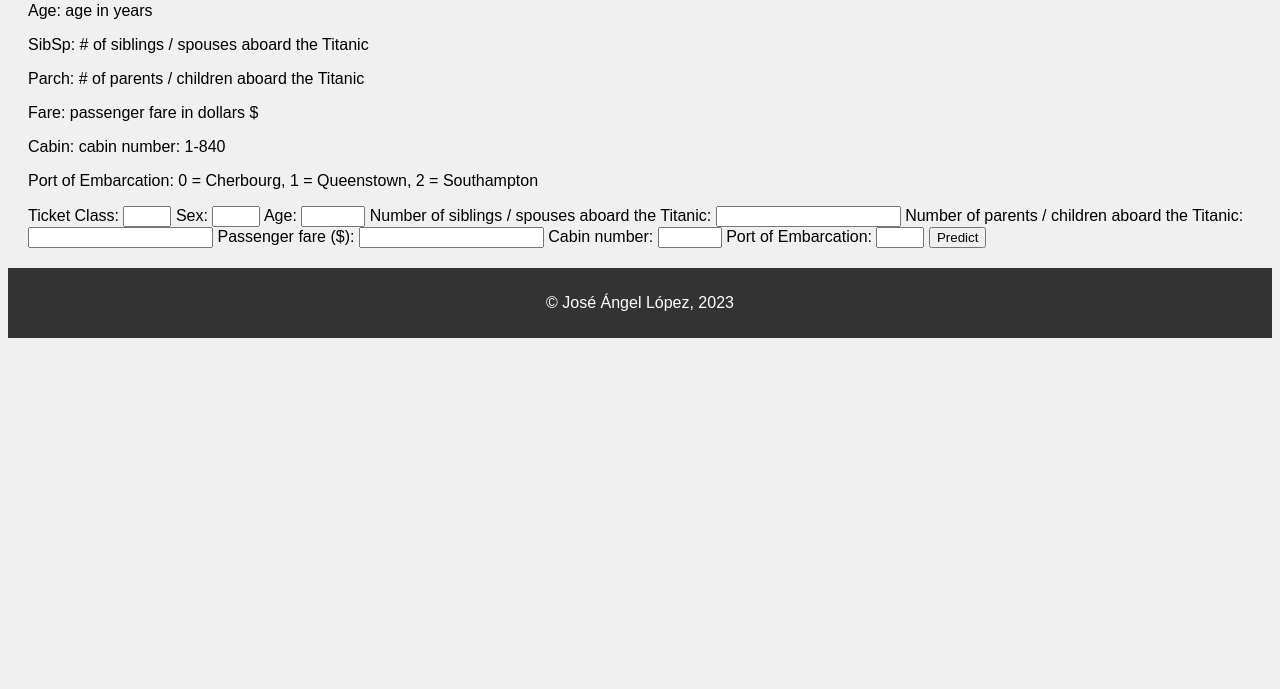
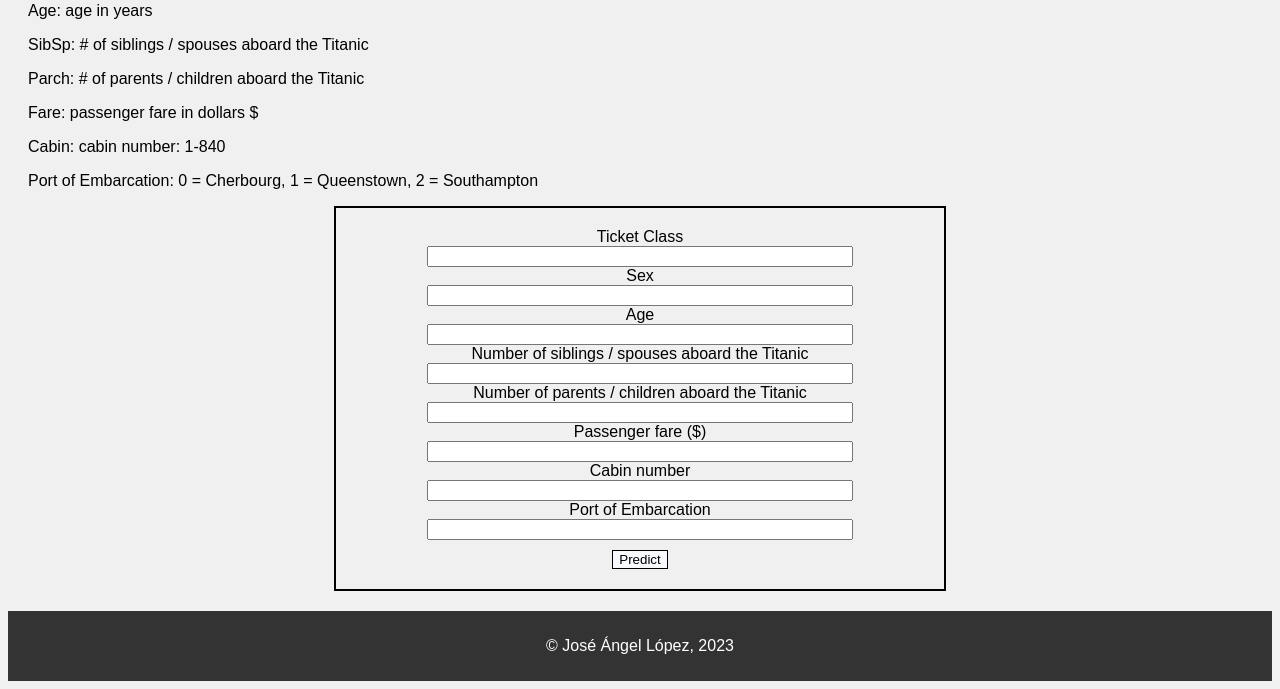
Before and after one commit to jlopezestrada/titanic-survival-prediction, a Flask app: page / in a window 1280 px wide. Shown: the part 160-849 px from the top of the page. Before the commit the page ends 498 px from the top, so only its background shows below. Run offline with Flask 2, Linux system fonts and the light colour scheme.

Commit message:
Add some styling to form

```diff
--- a/app/app.py
+++ b/app/app.py
@@ -12,4 +12,4 @@ def predict():
     return data
 
 if __name__ == "__main__":
-    app.run(host='192.168.0.14', debug=True)
+    app.run(host='127.0.0.1', debug=True)
--- a/app/static/css/styles.css
+++ b/app/static/css/styles.css
@@ -53,6 +53,37 @@ main {
     margin: 20px;
 }
 
+#prediction_form {
+    display: flex;
+    flex-direction: column;
+    align-items: center;
+    border: 2px solid black;
+    margin: 0 25% 0 25%;
+    padding: 20px 0 20px 0;
+}
+
+label {
+    display: flex;
+    flex-direction: column;
+    width: 100%;
+    text-align: center;
+}
+
+input, button {
+    margin: 0 15% 0 15%;
+}
+
+button {
+    margin-top: 10px;
+    background-color: ghostwhite;
+    border: 1px solid black;
+}
+
+button:hover {
+    background-color: black;
+    color: ghostwhite;
+}
+
 /* Style the footer */
 footer {
     background-color: #333;
--- a/app/templates/index.html
+++ b/app/templates/index.html
@@ -12,14 +12,14 @@
     <p>Cabin: cabin number: 1-840</p>
     <p>Port of Embarcation: 0 = Cherbourg, 1 = Queenstown, 2 = Southampton</p>
     <form id="prediction_form" method="post" action="{{ url_for('predict') }}">
-        <label>Ticket Class: <input type="number" min="1" , max="3", name="pclass", id="pclass"></label>
-        <label>Sex: <input type="number" min="0" , max="1", name="sex", id="sex"></label>
-        <label>Age: <input type="number" min="0" , max="100", name="age", id="age"></label>
-        <label>Number of siblings / spouses aboard the Titanic: <input type="number" min="0", name="sibsp", id="sibsp"></label>
-        <label>Number of parents / children aboard the Titanic: <input type="number" min="0", name="parch", id="parch"></label>
-        <label>Passenger fare ($): <input type="text", name="fare", id="fare"></label>
-        <label>Cabin number: <input type="number" min="1" , max="840", name="cabin", id="cabin"></label>
-        <label>Port of Embarcation: <input type="number" min="0" , max="2", name="port", id="port"></label>
+        <label>Ticket Class <input type="number" min="1" , max="3", name="pclass", id="pclass"></label>
+        <label>Sex <input type="number" min="0" , max="1", name="sex", id="sex"></label>
+        <label>Age <input type="number" min="0" , max="100", name="age", id="age"></label>
+        <label>Number of siblings / spouses aboard the Titanic <input type="number" min="0", name="sibsp", id="sibsp"></label>
+        <label>Number of parents / children aboard the Titanic <input type="number" min="0", name="parch", id="parch"></label>
+        <label>Passenger fare ($) <input type="text", name="fare", id="fare"></label>
+        <label>Cabin number <input type="number" min="1" , max="840", name="cabin", id="cabin"></label>
+        <label>Port of Embarcation <input type="number" min="0" , max="2", name="port", id="port"></label>
         <button type="submit">Predict</button>
     </form>
 {% endblock %}
```
